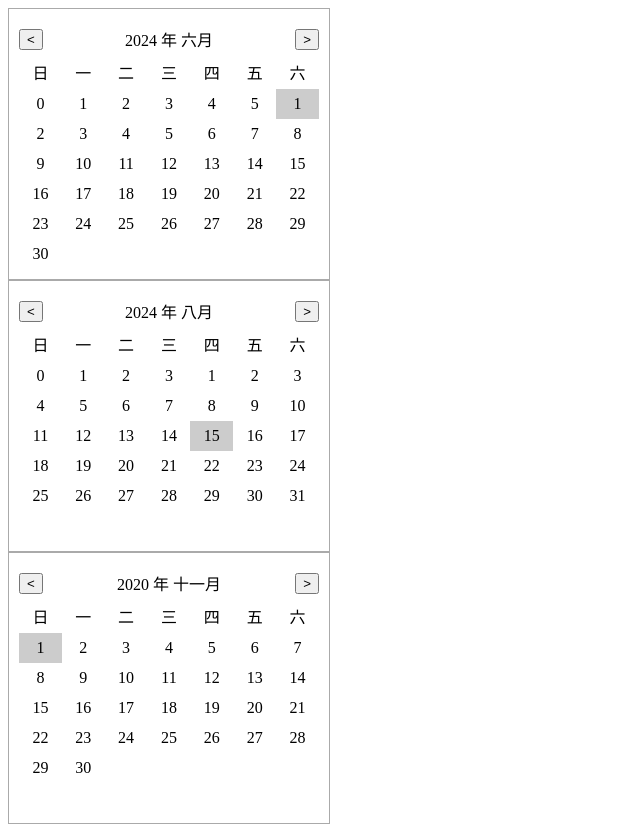
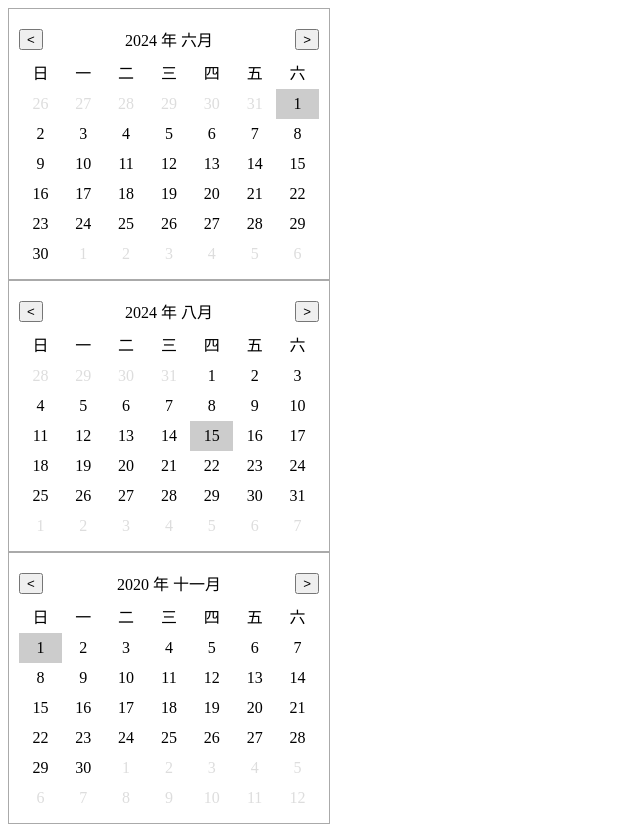
Before and after one commit to FireSunshine/react-component, a React (Vite) app: page / in a window 1280 px wide. Shown: the whole page, without its empty margins (0-640 px from the left). Built offline with nearby package versions, Linux system fonts and the light colour scheme.

Commit message:
calendar component v2.0

```diff
--- a/src/components/Calendar/Calendar.tsx
+++ b/src/components/Calendar/Calendar.tsx
@@ -58,11 +58,13 @@ const InternalCalendar: React.ForwardRefRenderFunction<CalendarRef, CalendarProp
     const firstDay = firstDayOfMonth(date.getFullYear(), date.getMonth()); // 获取当前月份的第一天是星期几
     const daysCount = daysOfMonth(date.getFullYear(), date.getMonth()); // 获取当前月份的天数
 
+    const lastMonthOfLastDay = daysOfMonth(date.getFullYear(), date.getMonth() - 1);
+
     // 添加空白格子，补齐本月第一天之前的格子
     for (let i = 0; i < firstDay; i++) {
-      days.push(
-        <div key={`empty-${i}`} className='empty'>
-          {i}
+      days.unshift(
+        <div key={`empty-${lastMonthOfLastDay - i}`} className='empty'>
+          {lastMonthOfLastDay - i}
         </div>,
       );
     }
@@ -85,6 +87,15 @@ const InternalCalendar: React.ForwardRefRenderFunction<CalendarRef, CalendarProp
           </div>,
         );
       }
+    }
+
+    for (let i = 1; i <= 42 - firstDay - daysCount; i++) {
+      const nextDays = new Date(date.getFullYear(), date.getMonth(), i).getDate();
+      days.push(
+        <div key={`empty-${nextDays}`} className='empty'>
+          {nextDays}
+        </div>,
+      );
     }
     return days; // 返回日期格子数组
   };
--- a/src/components/Calendar/index.scss
+++ b/src/components/Calendar/index.scss
@@ -13,6 +13,9 @@
     display: flex;
     flex-wrap: wrap;
   }
+  .empty {
+    color: #ddd;
+  }
   .empty,
   .day {
     width: calc(100% / 7);
```
